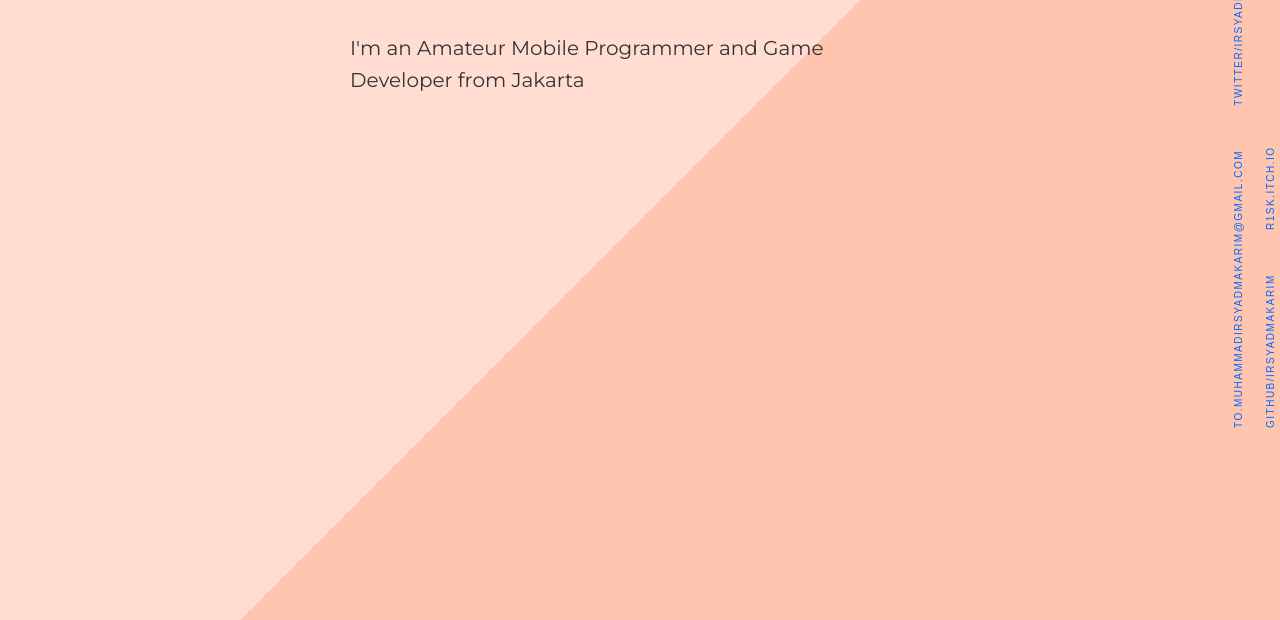
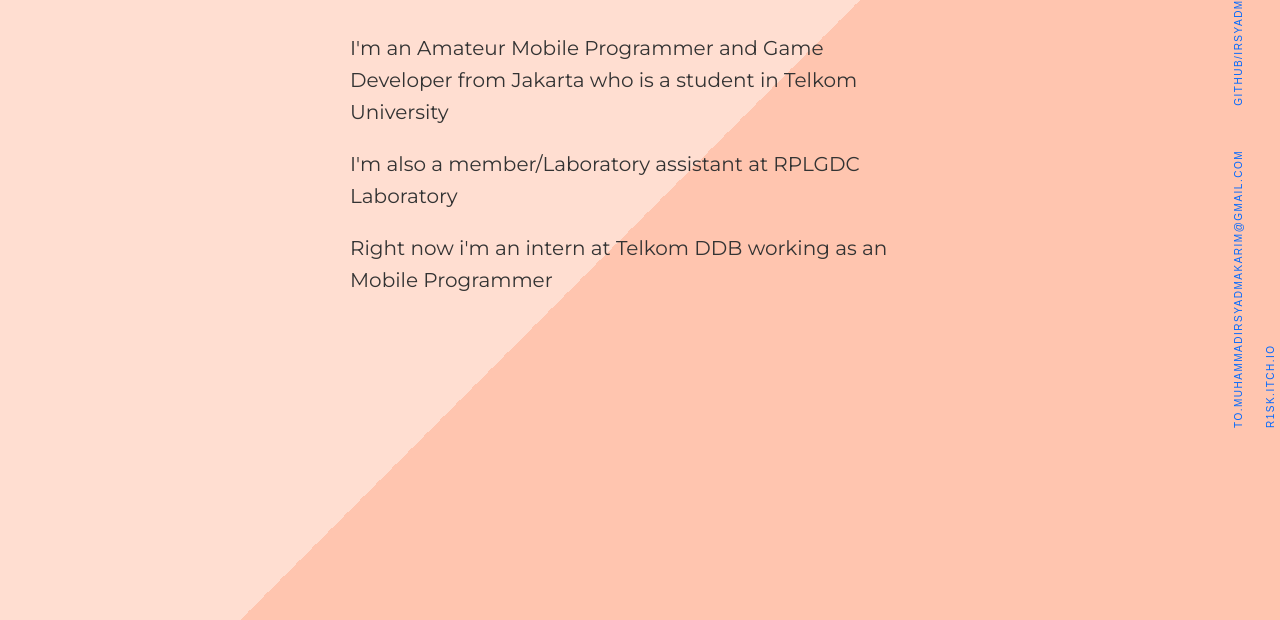
Before and after one commit to IrsyadMakarim/IrsyadMakarim.github.io, a plain HTML site: page index.html in a window 1280 px wide. Shown: the part 180-800 px from the top of the page. Drawn offline with Linux system fonts and the light colour scheme.

Commit message:
Update index.html

```diff
--- a/index.html
+++ b/index.html
@@ -14,13 +14,14 @@
         <h1 class="name">M. Irsyad Makarim</h1>
       </header>
       <article>
-        <p>I'm an Amateur Mobile Programmer and Game Developer from Jakarta</p>
+        <p>I'm an Amateur Mobile Programmer and Game Developer from Jakarta who is a student in Telkom University</p>
+        <p>I'm also a member/Laboratory assistant at RPLGDC Laboratory</p>
+        <p>Right now i'm an intern at Telkom DDB working as an Mobile Programmer</p>
       </article>
 
     <footer>
       <ul class="meta inline-list">
         <li><a href="mailto:to.muhammadirsyadmakarim@gmail.com">to.muhammadirsyadmakarim@gmail.com</a></li>
-        <li><a href="http://www.twitter.com/irsyadmakarim_" target="_blank">twitter/irsyadmakarim_</a></li>
         <li><a href="http://www.github.com/IrsyadMakarim" target="_blank">github/IrsyadMakarim</a></li>
         <li><a href="https://r1sk.itch.io/" target="_blank">r1sk.itch.io</a>
       </ul>
```
